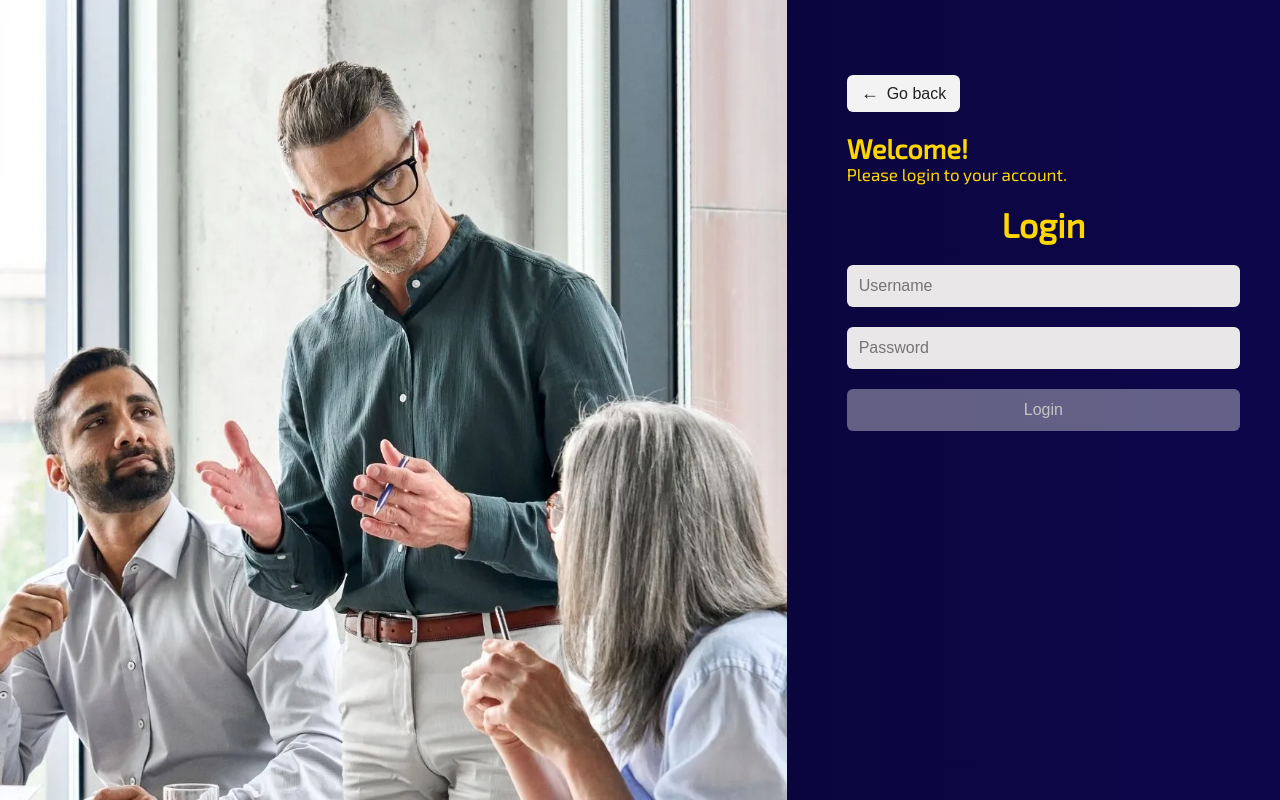
After one commit to bibibilatoi/project2, a PHP site: page /login.php in a window 1280 px wide. The commit adds this page. Run offline with PHP 8.4, Linux system fonts and the light colour scheme.

Commit message:
done the login.php

```diff
--- a/header.inc
+++ b/header.inc
@@ -7,4 +7,3 @@
     <meta name="author" content="a group of students">
     <link href="styles/styles.css" rel="stylesheet">
     <link rel="stylesheet" href="https://fonts.googleapis.com/css?family=Exo+2">
-    <title>Home Page</title>
--- /dev/null
+++ b/login.php
@@ -0,0 +1,53 @@
+<?php
+session_start();
+
+$errors = [
+    'login' => $_SESSION['login_error'] ?? '',
+];
+
+
+session_unset();
+
+function showError($error){
+    return !empty($error) ? "<p class='error-message'>$error</p>" : '';
+}
+
+
+?>
+<?php include 'header.inc'; ?>
+    <link href="styles/login.css" rel="stylesheet">
+</head>
+<body id="login_body">
+    <div id="all">
+        <div>
+            <img id="Manager_img" src="styles/images/Managers.jpg" alt="Manager" style="height: 800px;%" >
+        </div>
+        <div id="main_content">
+            <div id="goBackVisibility" class="base-margin-bottom show">
+                <button class="go-back">
+                    <span class="arrow">←</span>
+                    Go back
+                </button>
+            </div>
+            <div class="login-pf-header">
+                <div id="kc-page-title">
+                    <h1 id="Welcome_text-Welcome">Welcome!</h1>
+                    <h3 id="Welcome_text-Pleaselogintoyouraccount">Please login to your account.</h3>
+                </div>
+            </div>
+            <div id="login_container">
+                <div id ="login_form_box" id="login_form">
+                    <form action="manage_process.php" method="post">
+                        <h2 id="login_login">Login</h2>
+                        <?= showError($errors['login']); ?>
+                        <input class="login_input" type ="text" name="username" placeholder="Username" required>
+                        <input class="login_input" type ="password" name="password" placeholder="Password" required>
+                        <button class="login_button" type="submit" name="login">Login</button>
+                    </form>
+                </div>
+            </div>
+        </div>
+    </div>
+
+</body>
+</html>
--- /dev/null
+++ b/styles/login.css
@@ -0,0 +1,91 @@
+
+.go-back {
+  display: flex;
+  align-items: center;
+  gap: 8px; /* space between arrow and text */
+  background-color: #f3f3f3;
+  border: none;
+  border-radius: 6px;
+  margin-bottom: 20px;
+  padding: 8px 14px;
+  font-size: 16px;
+  cursor: pointer;
+  color: #222;
+  transition: background-color 0.2s ease;
+}
+
+.go-back:hover {
+  background-color: #e5e5e5;
+}
+
+.arrow {
+  font-size: 18px;
+}
+#login_body {
+    height: 100%;
+    min-height: 100vh;
+    overflow: hidden;
+    color: #333;
+}
+#login_container{
+    display: flex;
+    justify-content: flex-end;
+}
+#kc-page-title{
+    font-size: 20px;
+    margin-bottom: 20px;
+}
+#Welcome_text-Welcome{
+    font-size: 27px;
+}
+#Welcome_text-Pleaselogintoyouraccount{
+    font-size: 17px;
+    font-weight: lighter;
+}
+#main_content{
+    margin-top: 75px;
+    margin-left: 60px;
+    margin-right: 40px;
+    width: 400px;
+}
+#all{
+    display: flex;
+}
+#login_form_box{
+}
+#login_login{
+    font-size: 34px;
+    text-align: center;
+    margin-bottom: 20px;
+}
+.login_input {
+    width: 100%;
+    padding: 12px;
+    background: #e9e7e7;
+    border-radius: 6px;
+    border: none;
+
+    font-size: 16px;
+    color: #333;
+    margin-bottom: 20px;
+}
+.login_button{
+    width: 100%;
+    padding: 12px;
+    background: rgba(229, 230, 230, 0.4);
+    border-radius: 6px;
+    border: none;
+    cursor: pointer;
+    outline: none;
+    font-size: 16px;
+    color:#c5c4c4;
+    margin-bottom: 20px;
+    transition: 0.5s;
+}
+button:hover{
+    background: rgba(28, 99, 242, 0.267);
+}
+#Manager_img{
+    flex: none;
+    float:left;
+}
--- a/styles/styles.css
+++ b/styles/styles.css
@@ -280,7 +280,7 @@ footer p {
 
 
 
-#apply-body main, #about-body main{
+#apply-body main, #about-body main, #login_body{
   min-height: 100vh;
 
   /*Background is a space-ish color gradient (static)*/
```
Also changed, not shown: manage_process.php (added, +23 -0 lines), styles/images/Managers.jpg (added).
